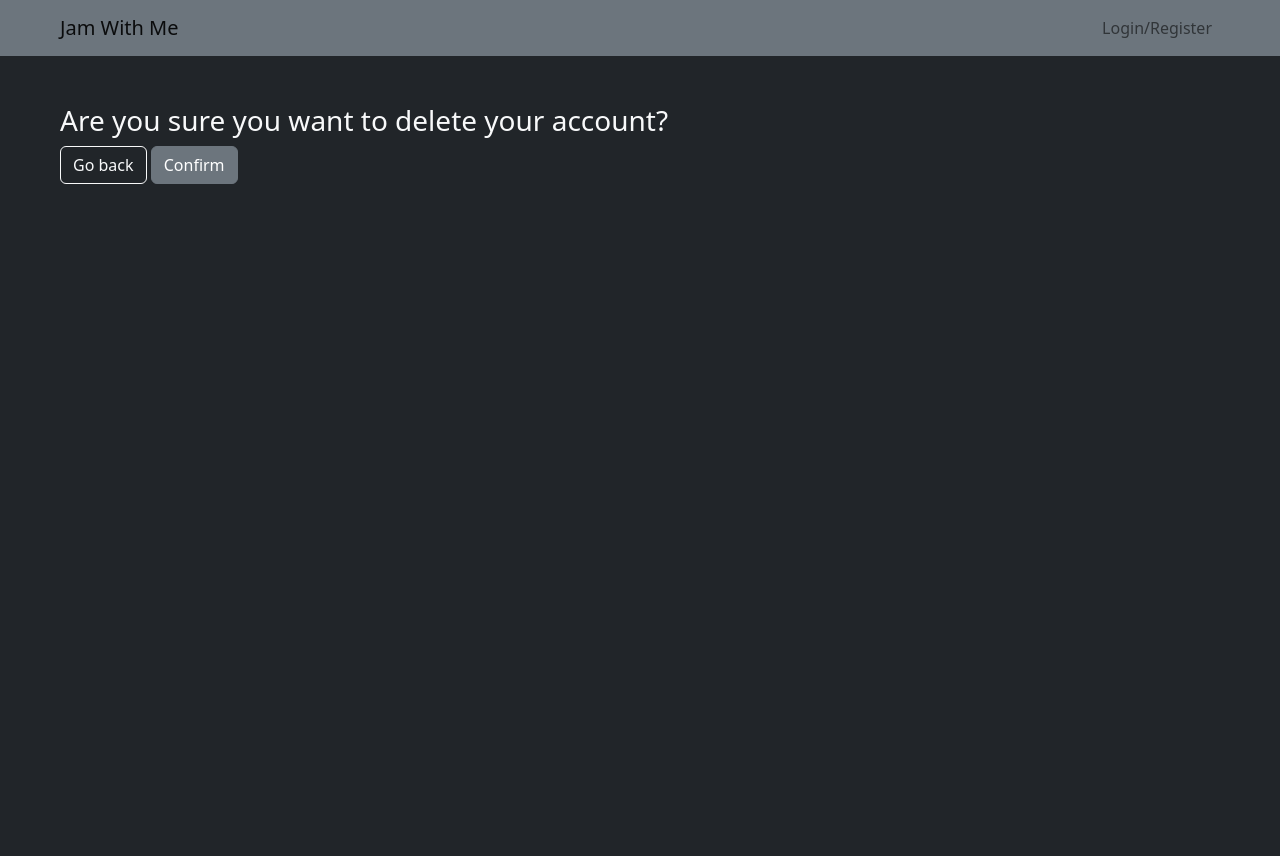
After one commit to krzkuz/jamwithme, a Django app: template users/templates/users/delete_profile.html in a window 1280 px wide. The commit adds this page. Run offline with Django 4.2, Linux system fonts and the light colour scheme; the template is opened without the code that fills it, so the values that code supplies are empty; parts of the project's set-up code (start-up, migrations or seed data) failed here and were passed over; some libraries are stand-ins or nearby versions.

Commit message:
delete account feature

```diff
--- /dev/null
+++ b/users/templates/users/delete_profile.html
@@ -0,0 +1,13 @@
+{% extends 'main.html' %}
+{% block content %}
+
+<div class="container-fluid">
+    <h3> Are you sure you want to delete your account?</h3>
+    <form method="POST">
+    {% csrf_token %}
+    <a href="{{ request.META.HTTP_REFERER }}" class="btn btn-outline-light">Go back</a>
+    <button type="submit" class="btn btn-secondary">Confirm</button>
+    </form>
+</div>
+
+{% endblock content %}
--- a/users/templates/users/profile.html
+++ b/users/templates/users/profile.html
@@ -72,6 +72,7 @@ Profile
 
       {% if request.user.profile.id == profile.id %}
       <a href="{% url 'settings' %}" class="btn btn-outline-light">Edit profile</a>
+      <a href="{% url 'delete_profile' %}" class="btn btn-outline-light">Delete account</a>
       {% endif %}
       <br><br>
       <h5>Skills:</h5>
--- a/users/urls.py
+++ b/users/urls.py
@@ -8,6 +8,7 @@ urlpatterns = [
     path('logout/', views.logout_user, name='logout'),
     path('settings/', views.user_settings, name='settings'),
     path('skill/', views.user_skill, name='skill'),
+    path('delete-profile/', views.delete_profile, name='delete_profile'),
     path('follow/<uuid:pk>', views.follow, name='follow'),
     path('unfollow/<uuid:pk>', views.unfollow, name='unfollow'),
     path('followers/<uuid:pk>', views.followers, name='followers'),
```
Also changed, not shown: users/views.py (+10 -0 lines).
